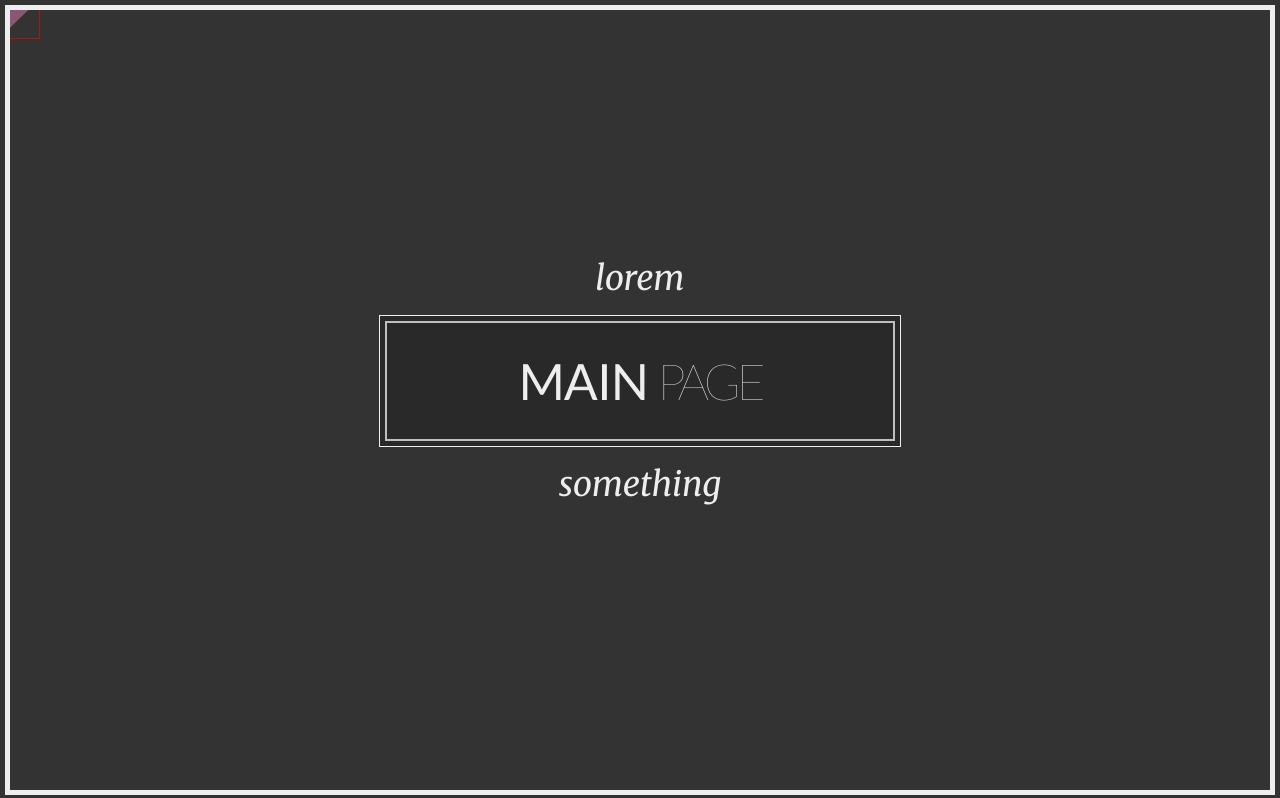
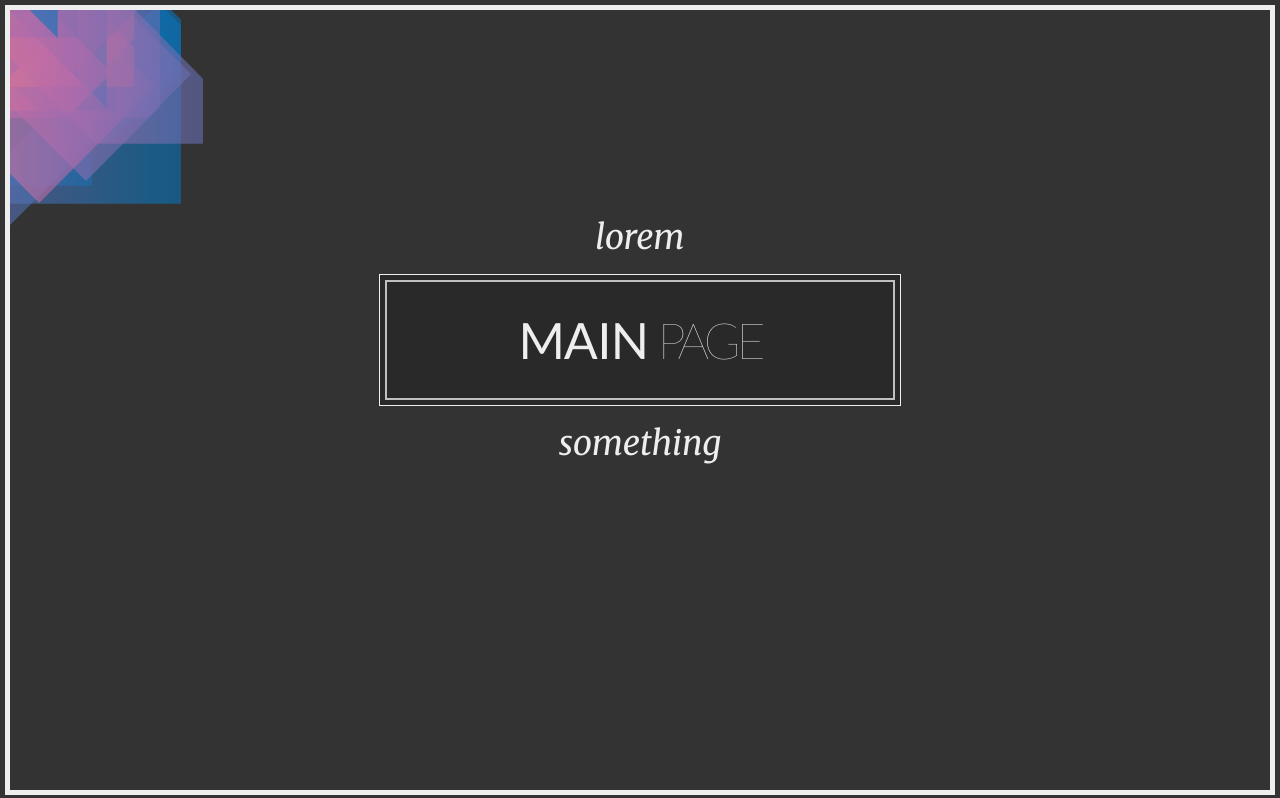
Before and after one commit to coreydunkin/coreydunkin2016, a website: page app/index.html in a window 1280 px wide. Shown: the top 798 px of the page. Drawn offline with nearby package versions, Linux system fonts and the light colour scheme; files that its build step writes are made by us from their sources.

Commit message:
RESIZIN THE ICONS

```diff
--- a/app/scripts/main.js
+++ b/app/scripts/main.js
@@ -3,22 +3,13 @@ console.log('\'Allo \'Allo!');
 // get browser height on load
 
 var windowHeight = $(window).height();
-var heroUnitHeight = $('.home .hero').height();
+var heroUnitHeight = $('.home .hero-unit').height();
+
+console.log(windowHeight);
 
 $('.hero').css({
-	'marginTop': windowHeight/2 - heroUnitHeight/2
+	//'marginTop': windowHeight/2 - heroUnitHeight/2
 });
-
-// give us all the shape icons
-// function createShapes () {
-// 	var createOne;
-// 	var num = 1+;
-// 	for (var i = 0; i < 38; i++) {
-// 		$('.shapes').html("<img class='shape"+num+"' src='images/shapes/layer "+num+".svg'/>");
-// 	};
-// }
-
-// createShapes();
 
 function createShapes() {
     var i=0;
@@ -38,8 +29,7 @@ function createShapes() {
 createShapes();
 
 function resizeShapes() {
-	//var height = document.getElementByClassName.getBBox().height;
-	//console.log(height);
+
 }
 
 resizeShapes();
--- a/app/styles/main.scss
+++ b/app/styles/main.scss
@@ -111,6 +111,7 @@ body {
 .page {
   height: 100vh;
   border: 1px solid red;
+  overflow: hidden;
 }
 
 
@@ -123,8 +124,8 @@ body {
     top: 0;
     left: 0;
     opacity: 0.6;
-    width: 100px;
-    display: none;
+    //width: 100px;
+    //display: none;
     &.shape1 {
       width: 37.7px;
       height: 37.4px;
@@ -135,6 +136,150 @@ body {
       width: 92.674px;
       height: 93.308px;
     }
+    &.shape3 {
+      width: 92.523px;
+      height: 92.141px;
+    }
+    &.shape4 {
+      width: 92px;
+      height: 112px;
+    }
+    &.shape5 {
+      width: 92px;
+      height: 185.634px;
+    }
+    &.shape6 {
+      width: 71.971px;
+      height: 49.118px;
+    }
+    &.shape7 {
+      width: 23.459px;
+      height: 46.919px;
+    }
+    &.shape8 {
+      width: 181px;
+      height: 143px;
+    }
+    &.shape9 {
+      width: 155.398px;
+      height: 112px;
+    }
+    &.shape10 {
+      width: 137.221px;
+      height: 112px;
+    }
+    &.shape11 {
+      width: 181px;
+      height: 204.074px;
+    }
+    &.shape12 {
+      width: 161.48px;
+      height: 235.217px;
+    }
+    &.shape13 {
+      width: 87.078px;
+      height: 107.141px;
+    }
+    &.shape14 {
+      width: 66.402px;
+      height: 65.638px;
+    }
+    &.shape15 {
+      width: 65.976px;
+      height: 65.776px;
+    }
+    &.shape16 {
+      width: 43.829px;
+      height: 22.025px;
+    }
+    &.shape17 {
+      width: 87.749px;
+      height: 109.141px;
+    }
+    &.shape18 {
+      width: 64.221px;
+      height: 65.566px;
+    }
+    &.shape19 {
+      width: 160.221px;
+      height: 181.141px;
+    }
+    &.shape20 {
+      width: 74.08px;
+      height: 148.569px;
+    }
+    &.shape21 {
+      width: 155px;
+      height: 202.658px;
+    }
+    &.shape22 {
+      width: 48.221px;
+      height: 94.197px;
+    }
+    &.shape23 {
+      width: 190.573px;
+      height: 117.898px;
+    }
+    &.shape24 {
+      width: 43.221px;
+      height: 43.116px;
+    }
+    &.shape25 {
+      width: 116.221px;
+      height: 111px;
+    }
+    &.shape26 {
+      width: 134.245px;
+      height: 87.366px;
+    }
+    &.shape27 {
+      width: 38.352px;
+      height: 39.92px;
+    }
+    &.shape28 {
+      width: 134.221px;
+      height: 86.059px;
+    }
+    &.shape29 {
+      width: 48.05px;
+      height: 72.998px;
+    }
+    &.shape30 {
+      width: 22.221px;
+      height: 22.141px;
+    }
+    &.shape31 {
+      width: 73.915px;
+      height: 48.218px;
+    }
+    &.shape32 {
+      width: 203.221px;
+      height: 144px;
+    }
+    &.shape33 {
+      width: 107.221px;
+      height: 108.142px;
+    }
+    &.shape34 {
+      width: 78.221px;
+      height: 79.141px;
+    }
+    &.shape35 {
+      width: 146.917px;
+      height: 73.145px;
+    }
+    &.shape36 {
+      width: 112.309px;
+      height: 111px;
+    }
+    &.shape37 {
+      width: 77.062px;
+      height: 38.114px;
+    }
+    &.shape38 {
+      width: 77.062px;
+      height: 38.114px;
+    }
   }
 }
 
@@ -144,7 +289,12 @@ body {
   margin: 0 auto;
   display: block;
   &.hero {
-    height: 280px;
+    width: 50%;
+    height: 50%;
+    overflow: auto;
+    margin: auto;
+    position: absolute;
+    top: 0; left: 0; bottom: 0; right: 0;
     h2 {
       text-align: center;
       font-family: 'merriweather', serif;
@@ -200,8 +350,6 @@ body {
   padding: 0.2em 0;
 }
 
-
-
 // hacks
 .faded-text {
   @include opacity(0.8);
```
Also changed, not shown: app/index.html (+4 -0 lines).
